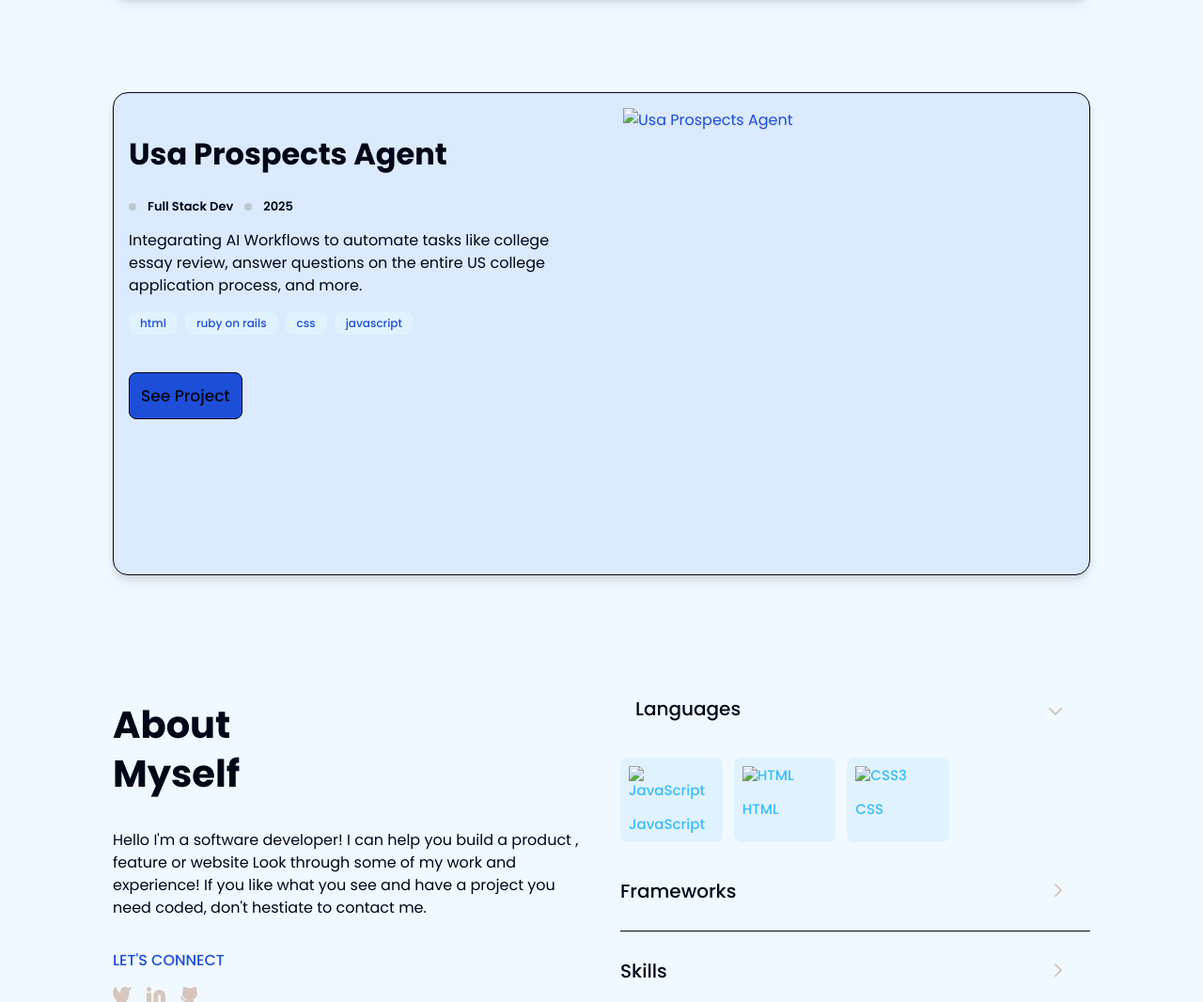
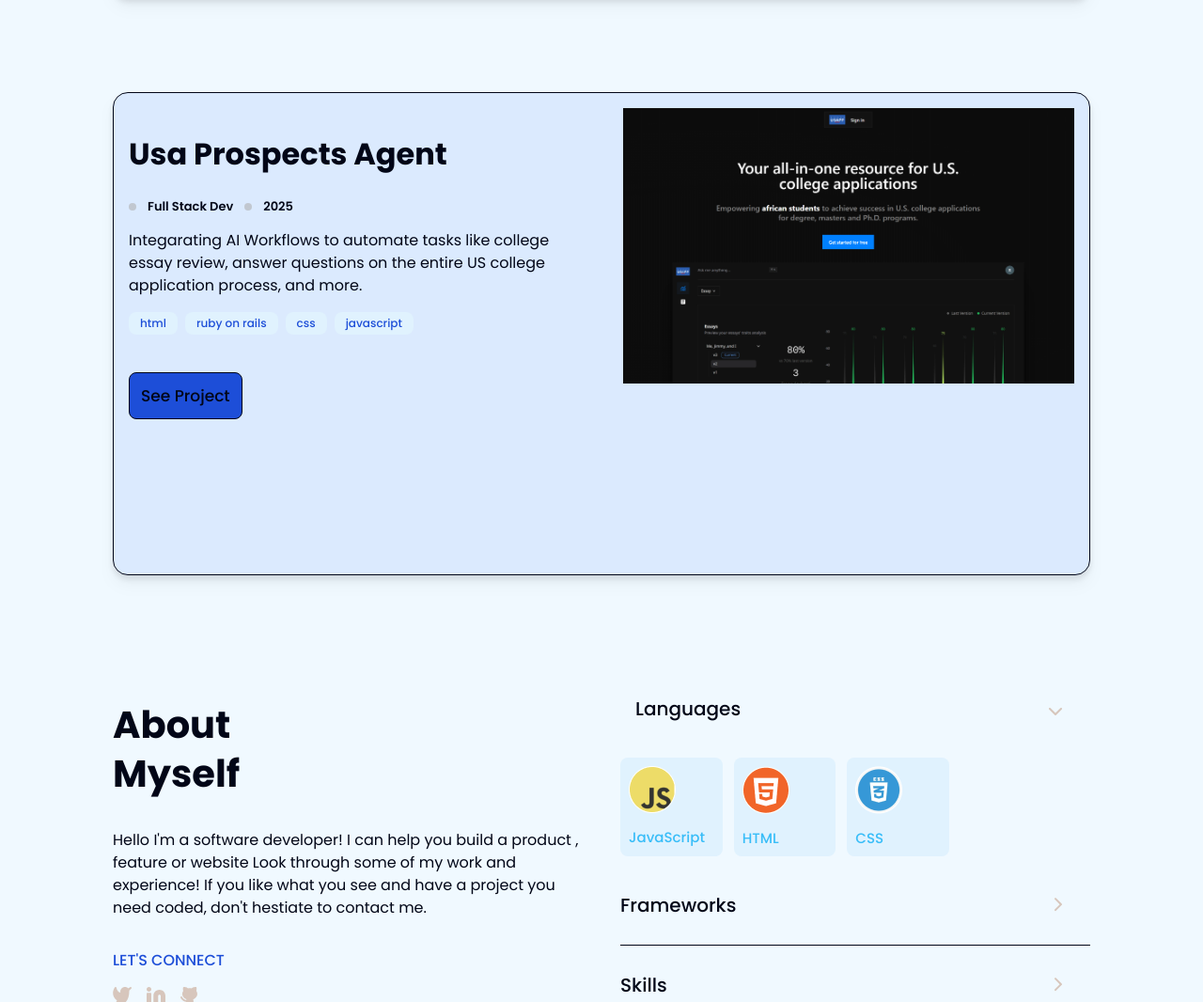
Before and after one commit to T-Stevan/sample-portfolio, a plain HTML site: page index-nojs.html in a window 1280 px wide. Shown: the part 1316-2382 px from the top of the page at 94% size. Drawn offline with Linux system fonts and the light colour scheme; the site is published under a folder, as on GitHub Pages, so addresses that start at the root find nothing; a web font is replaced by a local one.

Commit message:
Image file path change

```diff
--- a/index-nojs.html
+++ b/index-nojs.html
@@ -92,7 +92,7 @@
             <div class="project-container container">
                 <div class="project-snapshot">
                     <a href="https://www.codekenya.org/about-us" target="_blank">
-                    <img src="/assets/projects/codekenya.png" alt="Code Kenya" width="400px"/>
+                    <img src="assets/projects/codekenya.png" alt="Code Kenya" width="400px"/>
                     </a>
                 </div>
                 <div class="project-content">
@@ -125,7 +125,7 @@
                 <div class="project-container container">
                     <div class="project-snapshot odd">
                         <a href="https://www.usaprospectsagent.com/" target="_blank">
-                            <img src="/assets/projects/usapp.png" alt="Usa Prospects Agent" />
+                            <img src="assets/projects/usapp.png" alt="Usa Prospects Agent" />
                         </a>
                     </div>
                     <div class="project-content">
@@ -218,15 +218,15 @@
                     </ul>
                     <ul class="lang-list">
                         <li>
-                        <img src="/assets/img/lang/js.png" alt="JavaScript">
+                        <img src="assets/img/lang/js.png" alt="JavaScript">
                         JavaScript
                         </li>
                         <li>
-                        <img src="/assets/img/lang/html.png" alt="HTML">
+                        <img src="assets/img/lang/html.png" alt="HTML">
                         HTML
                         </li>
                         <li>
-                        <img src="/assets/img/lang/css3.png" alt="CSS3">
+                        <img src="assets/img/lang/css3.png" alt="CSS3">
                         CSS
                         </li>
                     </ul>
```
